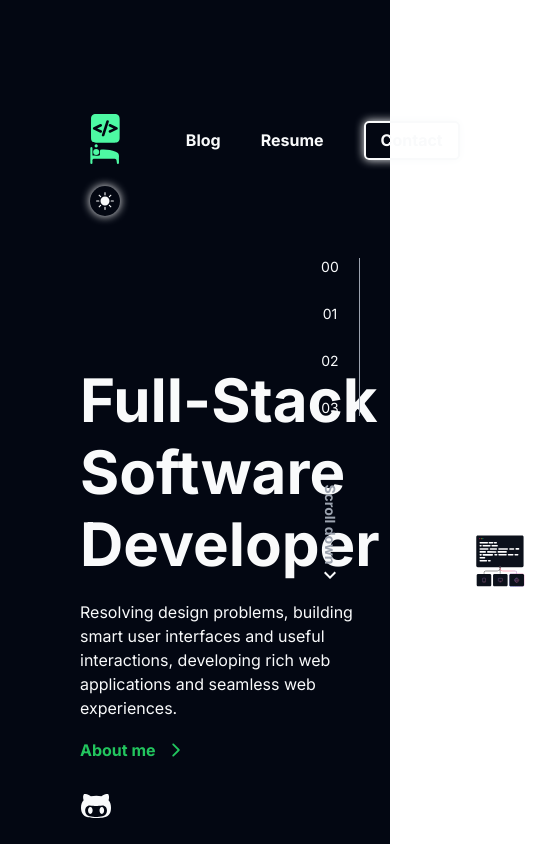
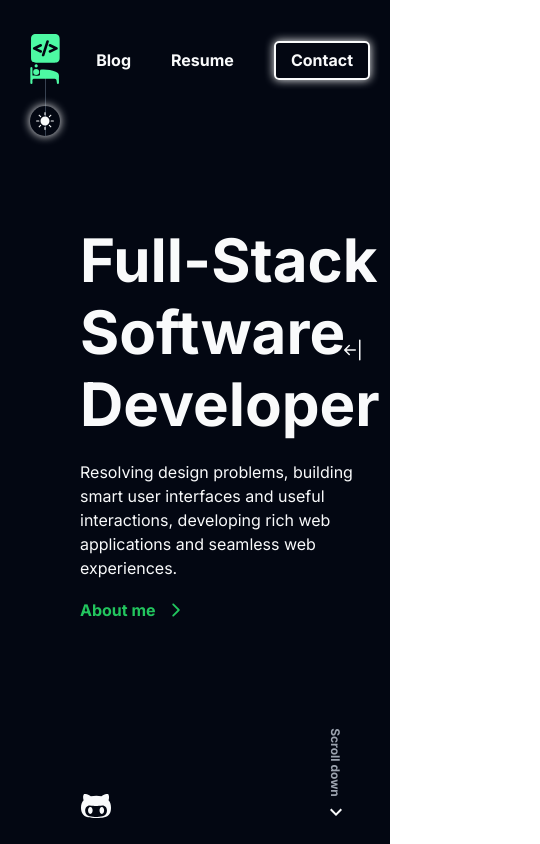
Before and after one commit to DreamCoder7/Abreham.dev, a Next.js app: page / in a window 390 px wide. Shown: the top 844 px of the page, 540 px wide, since content can reach past the window. Built offline with nearby package versions, Linux system fonts and the light colour scheme.

Commit message:
Added media-query for responsive

```diff
--- a/src/app/_components/Intro/Intro.module.scss
+++ b/src/app/_components/Intro/Intro.module.scss
@@ -5,6 +5,15 @@
   align-items: center;
   height: 100vh;
 
+  background-color: $color--gray-100;
+
+  @media (max-width: 360px) {
+    grid-template-columns: 1fr;
+  }
+}
+
+.HeaderDark {
+  @extend .Header;
   background-color: $color--gray-dark;
 }
 
@@ -12,18 +21,42 @@
   padding: 0 $spacing-32;
 
   @include flex(column, normal, normal, $spacing-8);
+
+  @media (max-width: 360px) {
+    grid-row: 2;
+  }
+
+  @media (max-width: 360px) {
+    padding: 0 $spacing-12;
+  }
 }
 
 .Title {
   font-size: $fontSize-11;
   font-weight: $fontWeight-bold;
+  color: $color--gray-900;
+
+  @media (max-width: 360px) {
+    font-size: $fontSize-7;
+  }
+}
+
+.TitleDark {
+  @extend .Title;
+
   color: $color--gray-50;
 }
 
 .Text {
   font-size: $fontSize-4;
+  color: $color--gray-900;
+  line-height: $lineHeight-normal;
+}
+
+.TextDark {
+  @extend .Text;
+
   color: $color--gray-50;
-  line-height: $lineHeight-normal;
 }
 
 .AboutBtn {
@@ -31,30 +64,52 @@
   @include flex(row, normal, center, $spacing-4);
 
   color: $color--primary;
+
+  &:hover {
+    .Icon {
+      transform: rotate(90deg);
+    }
+  }
 }
 
 .ImgCon {
+  margin-top: $spacing-24;
   width: 75%;
 
-  margin: 0 auto;
+  @media (max-width: 360px) {
+    grid-row: 1;
+    width: 100%;
+
+    margin-top: $spacing-32;
+  }
 }
 
 .Icon {
   width: 2rem;
   height: 2rem;
   color: $color--primary;
+  transition: all 0.5s;
 }
 
 .GithubLink {
   text-decoration: none;
 
-  position: absolute;
+  position: fixed;
   bottom: $spacing-8;
   left: $spacing-32;
+
+  @media (max-width: 360px) {
+    left: $spacing-12;
+  }
 }
 
 .GitHubIcon {
-  color: $color--gray-50;
+  color: $color--gray-900;
   width: 3.2rem;
   height: 3.2rem;
 }
+
+.GitHubIconDark {
+  @extend .GitHubIcon;
+  color: $color--gray-50;
+}
--- a/src/app/_components/Intro/Intro.tsx
+++ b/src/app/_components/Intro/Intro.tsx
@@ -1,4 +1,8 @@
+"use client";
+import { useContext } from "react";
 import Link from "next/link";
+import { IoIosArrowForward } from "react-icons/io";
+import { FaGithubAlt } from "react-icons/fa";
 
 import { introContent } from "@/app/_utils/constants";
 import LottieAnimation from "../../_assets/lottie/portfolio.json";
@@ -6,18 +10,22 @@ import DisplayLottie from "../DisplayLottie/DisplayLottie";
 import classes from "./Intro.module.scss";
 import Nav from "../Nav/Nav";
 import Scroll from "../Scroll/Scroll";
-import { IoIosArrowForward } from "react-icons/io";
-import { FaGithubAlt } from "react-icons/fa";
+import { ModeContext } from "@/app/_context/modeContext";
 
 function Intro() {
   const { btnText, text, title } = introContent;
+  const { mode } = useContext(ModeContext);
 
   return (
-    <header className={classes.Header}>
+    <header className={mode === "dark" ? classes.HeaderDark : classes.Header}>
       <Nav />
       <div className={classes.Content}>
-        <h1 className={classes.Title}>{title}</h1>
-        <p className={classes.Text}>{text}</p>
+        <h1 className={mode === "dark" ? classes.TitleDark : classes.Title}>
+          {title}
+        </h1>
+        <p className={mode === "dark" ? classes.TextDark : classes.Text}>
+          {text}
+        </p>
         <button className={classes.AboutBtn}>
           {btnText}
           <IoIosArrowForward className={classes.Icon} />
@@ -30,7 +38,11 @@ function Intro() {
         href="https://github.com/DreamCoder7"
         className={classes.GithubLink}
       >
-        <FaGithubAlt className={classes.GitHubIcon} />
+        <FaGithubAlt
+          className={
+            mode === "dark" ? classes.GitHubIconDark : classes.GitHubIcon
+          }
+        />
       </Link>
       <Scroll />
     </header>
--- a/src/app/_components/Nav/Nav.module.scss
+++ b/src/app/_components/Nav/Nav.module.scss
@@ -2,13 +2,28 @@
 
 .Nav {
   grid-column: 1 / -1;
-  padding: $spacing-12 $spacing-32;
+  padding: $spacing-12 $spacing-24;
 
-  @include flex(row, space-between, normal, $spacing-2);
+  @include flex(row, space-between, center, $spacing-2);
+
+  position: fixed;
+  top: 0;
+
+  width: 100%;
+  height: 12rem;
+  z-index: 1;
+
+  @media (max-width: 744px) {
+    padding: $spacing-12 $spacing-8;
+  }
 }
 
 .List {
   @include flex(row, normal, center, $spacing-16);
+
+  @media (max-width: 360px) {
+    display: none;
+  }
 }
 
 .Item {
@@ -20,14 +35,30 @@
 
   font-size: $fontSize-4;
   font-weight: $fontWeight-bold;
+  color: $color--gray-900;
+}
+
+.LinkDark {
+  @extend .Link;
+
   color: $color--gray-50;
 }
 
 .ContactBtn {
   @extend %Btn;
 
+  border: 2px solid $color--gray-900;
+  background-color: $color--gray-900;
+  padding: $spacing-3 $spacing-6;
+  border-radius: 5px;
+  color: $color--gray-50;
+}
+
+.ContactBtnDark {
+  @extend .ContactBtn;
+
   border: 2px solid $color--gray-50;
   box-shadow: 0 0 1rem $color--gray-50;
-  padding: $spacing-3 $spacing-6;
-  border-radius: 5px;
+  color: $color--gray-50;
+  background-color: transparent;
 }
--- a/src/app/_components/Nav/Nav.tsx
+++ b/src/app/_components/Nav/Nav.tsx
@@ -1,25 +1,38 @@
+"use client";
+import { useContext } from "react";
 import Link from "next/link";
 
 import Logo from "../Logo/Logo";
 import classes from "./Nav.module.scss";
+import { ModeContext } from "@/app/_context/modeContext";
 
 function Nav() {
+  const { mode } = useContext(ModeContext);
+
+  const linkClasses = mode === "dark" ? classes.LinkDark : classes.Link;
+
   return (
     <nav className={classes.Nav}>
-      <Logo isBgDark />
+      <Logo />
       <ul className={classes.List}>
         <li className={classes.Item}>
-          <Link href="/abreham.blog.com" className={classes.Link}>
+          <Link href="/abreham.blog.com" className={linkClasses}>
             Blog
           </Link>
         </li>
         <li className={classes.Item}>
-          <Link href="/abreham.blog.com" className={classes.Link}>
+          <Link href="/abreham.blog.com" className={linkClasses}>
             Resume
           </Link>
         </li>
         <li className={classes.Item}>
-          <button className={classes.ContactBtn}>Contact</button>
+          <button
+            className={
+              mode === "dark" ? classes.ContactBtnDark : classes.ContactBtn
+            }
+          >
+            Contact
+          </button>
         </li>
       </ul>
     </nav>
--- a/src/app/_components/Scroll/Scroll.module.scss
+++ b/src/app/_components/Scroll/Scroll.module.scss
@@ -5,21 +5,51 @@
   right: $spacing-8;
   height: 100%;
 
-  @include flex(column, center, normal, $spacing-36);
+  @include flex(column, center, flex-start, $spacing-40);
+  margin-top: $spacing-40;
+
+  @media (max-width: 744px) {
+    bottom: 0;
+    height: 20%;
+
+    flex-direction: row;
+    gap: $spacing-24;
+    align-items: center;
+  }
 }
 
 .List {
-  @include flex(column, normal, center, $spacing-12);
+  @include flex(column, normal, flex-start, $spacing-12);
   position: relative;
 
-  &::before {
+  &::after {
     content: "";
-    background-color: $color--gray-400;
+    background-color: $color--gray-600;
     width: 1px;
     height: 100%;
 
     position: absolute;
-    right: $spacing-4;
+    right: -$spacing-12;
+  }
+
+  @media (max-width: 744px) {
+    display: none;
+  }
+}
+
+.ShowList {
+  @media (max-width: 744px) {
+    background-color: $color--gray-900;
+    border-top-left-radius: 1rem;
+    border-bottom-left-radius: 1rem;
+    padding: 1rem;
+    height: 30%;
+
+    @include flex(column, center, center, $spacing-10);
+
+    position: fixed;
+    right: 0;
+    top: 30%;
   }
 }
 
@@ -28,18 +58,27 @@
 }
 
 .Num {
+  color: $color--gray-900;
+  font-size: $fontSize-3;
+  font-weight: $fontWeight-bold;
+  cursor: pointer;
+}
+
+.NumDark {
+  @extend .Num;
+
   color: $color--gray-50;
-  font-size: $fontSize-3;
-  cursor: pointer;
+  font-weight: $fontWeight-medium;
 }
 
 .Helper {
   @include flex(column, normal, center, $spacing-12);
+  margin-top: $spacing-24;
   cursor: pointer;
 }
 
 .HelperTitle {
-  font-size: $fontSize-3;
+  font-size: $fontSize-2;
   font-weight: $fontWeight-bold;
   color: $color--gray-400;
 
@@ -49,5 +88,24 @@
 .Icon {
   width: 2.4rem;
   height: 2.4rem;
+  color: $color--gray-900;
+}
+
+.IconDark {
+  @extend .Icon;
+
   color: $color--gray-50;
 }
+
+.ScrollHelper {
+  position: fixed;
+  right: $spacing-10;
+  top: 40%;
+  z-index: 1;
+
+  &Icon {
+    width: 2.4rem;
+    height: 2.4rem;
+    color: $color--gray-50;
+  }
+}
--- a/src/app/_components/Scroll/Scroll.tsx
+++ b/src/app/_components/Scroll/Scroll.tsx
@@ -1,27 +1,50 @@
+"use client";
+import { useContext, useState } from "react";
 import { MdKeyboardArrowDown } from "react-icons/md";
+import { BsArrowBarLeft, BsArrowBarRight } from "react-icons/bs";
 
 import classes from "./Scroll.module.scss";
+import { ModeContext } from "@/app/_context/modeContext";
+
+const nums = ["00", "01", "02", "03", "04"];
 
 function Scroll() {
+  const { mode } = useContext(ModeContext);
+  const [isScrollHelper, setIsScrollHelper] = useState<boolean>(false);
+
+  const toggleScrollHelper = () => {
+    setIsScrollHelper(!isScrollHelper);
+  };
+
   return (
     <div className={classes.Scroll}>
-      <ul className={classes.List}>
-        <li className={classes.Item}>
-          <p className={classes.Num}>00</p>
-        </li>
-        <li className={classes.Item}>
-          <p className={classes.Num}>01</p>
-        </li>
-        <li className={classes.Item}>
-          <p className={classes.Num}>02</p>
-        </li>
-        <li className={classes.Item}>
-          <p className={classes.Num}>03</p>
-        </li>
+      <ul className={isScrollHelper ? classes.ShowList : classes.List}>
+        {nums.map((n) => (
+          <li className={classes.Item} key={n}>
+            <p className={mode === "dark" ? classes.NumDark : classes.Num}>
+              {n}
+            </p>
+          </li>
+        ))}
       </ul>
       <div className={classes.Helper}>
         <p className={classes.HelperTitle}>Scroll down</p>
-        <MdKeyboardArrowDown className={classes.Icon} />
+        <MdKeyboardArrowDown
+          className={mode === "dark" ? classes.IconDark : classes.Icon}
+        />
+      </div>
+      <div className={classes.ScrollHelper}>
+        {isScrollHelper ? (
+          <BsArrowBarRight
+            onClick={toggleScrollHelper}
+            className={classes.ScrollHelperIcon}
+          />
+        ) : (
+          <BsArrowBarLeft
+            onClick={toggleScrollHelper}
+            className={classes.ScrollHelperIcon}
+          />
+        )}
       </div>
     </div>
   );
--- a/src/app/_styles/global.scss
+++ b/src/app/_styles/global.scss
@@ -10,3 +10,7 @@ html {
   font-size: 62.5%;
   box-sizing: border-box;
 }
+
+body {
+  transition: all 0.5s;
+}
--- a/src/app/_styles/varaibles.scss
+++ b/src/app/_styles/varaibles.scss
@@ -44,6 +44,7 @@ $spacing-20: 5rem;
 $spacing-24: 6rem;
 $spacing-32: 8rem;
 $spacing-36: 10rem;
+$spacing-40: 15rem;
 
 /* Font weight */
 $fontWeight-normal: 400;
--- a/src/app/page.tsx
+++ b/src/app/page.tsx
@@ -1,5 +1,12 @@
 import Intro from "./_components/Intro/Intro";
+import About from "./_components/About/About";
+import ModeContextProvider from "./_context/modeContext";
 
 export default function Home() {
-  return <Intro />;
+  return (
+    <ModeContextProvider>
+      <Intro />
+      <About />
+    </ModeContextProvider>
+  );
 }
```
Also changed, not shown: public/photo-1.jpg (added).
